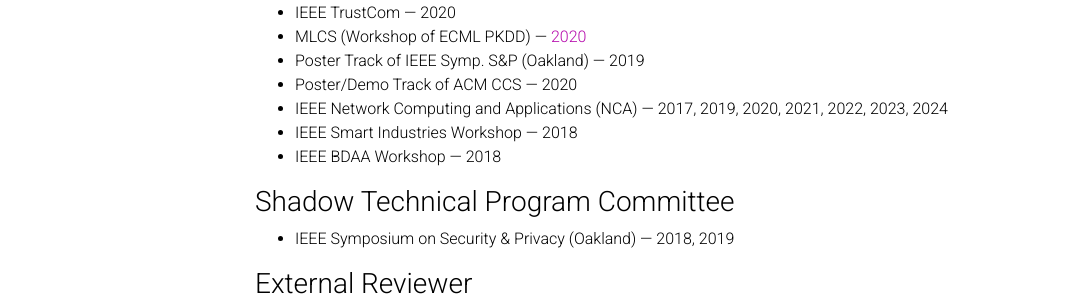
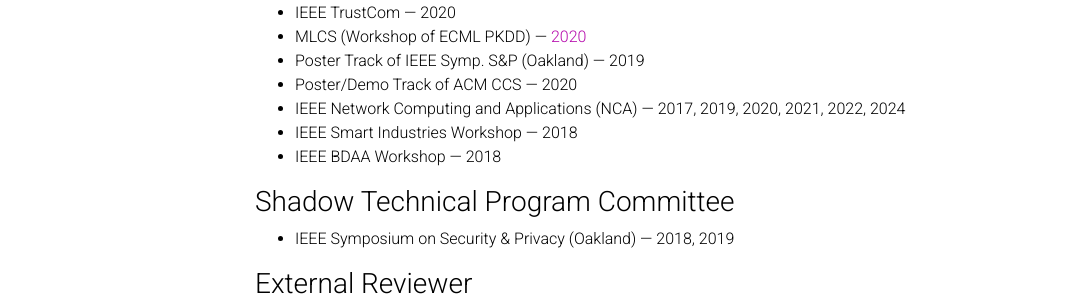
Before and after one commit to fbpierazzi/fbpierazzi.github.io, a Jekyll site: the page built from _pages/service.md, in a window 1280 px wide and 900 px high, scrolled down 885 px. Shown: the part 161-457 px from the top of the window, without its empty margins (0-1079 px from the left). Built offline with Jekyll 4.4.1, drawn with Linux system fonts in a browser that asks for light colours; comment, search, counter and statistics services are not loaded; a style sheet for code colours, icons or effects is not loaded.

```diff
--- a/_pages/service.md
+++ b/_pages/service.md
@@ -50,7 +50,7 @@
 - MLCS (Workshop of ECML PKDD) --- [2020](http://mlcs.lasige.di.fc.ul.pt/)
 - Poster Track of IEEE Symp. S&P (Oakland) --- 2019
 - Poster/Demo Track of ACM CCS --- 2020
-- IEEE Network Computing and Applications (NCA) --- 2017, 2019, 2020, 2021, 2022, 2023, 2024
+- IEEE Network Computing and Applications (NCA) --- 2017, 2019, 2020, 2021, 2022, 2024
 - IEEE Smart Industries Workshop --- 2018
 - IEEE BDAA Workshop --- 2018
 
```
